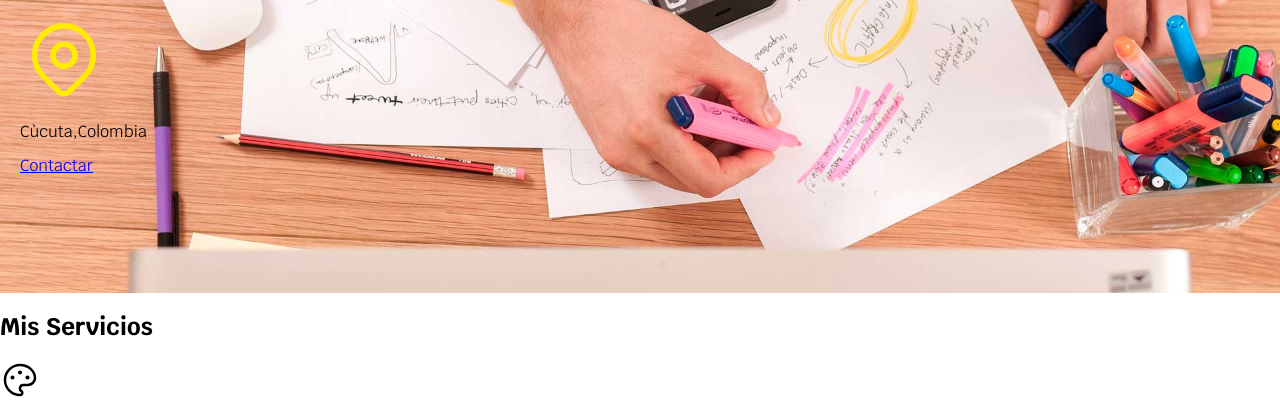
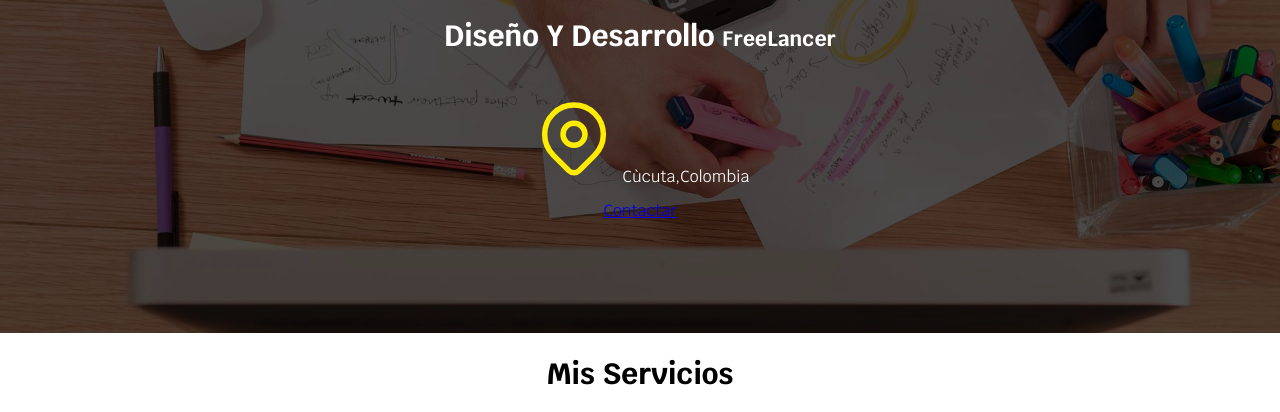
Before and after one commit to KevinGibram/freelancer_inicio, a plain HTML site: page index.html in a window 1280 px wide. Shown: the part 251-663 px from the top of the page. Drawn offline with Linux system fonts and the light colour scheme.

Commit message:
agregando transparencia a la imagen

```diff
--- a/css/styles.css
+++ b/css/styles.css
@@ -19,10 +19,21 @@ body{
     font-size: 16px; /* 1rem = 1px */
     font-family: 'Krub', sans-serif;
 }
-.titulo {
+
+h1{
+    font-size: 3.8rem;
+}
+
+h2{
+    font-size: 2.8rem;
+}
+
+h3{
+    font-size: 1.8rem;
+}
+
+h1,h2,h3{
     text-align: center;
-    font-size: 3.8rem;
-    color: var(--oscuro);
 }
 
 .titulo span{
@@ -68,8 +79,23 @@ text-align: center;
     background-image: url(../img/hero.jpg);
     background-repeat: no-repeat;
     background-size: cover;
-    height: 410px;
-    padding: 20px;
+    height: 450px;
+    position: relative;
 }
 
-.contenido-hero
+.contenido-hero {
+    position: absolute;
+    background-color: rgba(0, 0, 0, .7); /**anterior**/
+    background-color: rgb(0 0 0 / 70%);
+    width: 100%;
+    height: 100%;
+
+    display: flex;
+    flex-direction: column;
+    align-items: center;
+    justify-content: center;
+}
+
+.contenido-hero h2, .contenido-hero p{
+    color: var(--blanco);
+}
--- a/index.html
+++ b/index.html
@@ -14,7 +14,7 @@
 </head>
 <body>
     <header>
-        <h1 class="titulo">Kevin Rincon <span>FreeLancer</span></h1>
+        <h1>Kevin Rincon <span>FreeLancer</span></h1>
     </header>
 
     <div class="nav-bg">
@@ -29,12 +29,13 @@
     <section class="hero">
         <div class="contenido-hero">
             <h2 class="titulo">Diseño Y Desarrollo <span>FreeLancer</span></h2>
-        <svg xmlns="http://www.w3.org/2000/svg" class="icon icon-tabler icon-tabler-map-pin" width="88" height="88" viewBox="0 0 24 24" stroke-width="1.5" stroke="#ffec00" fill="none" stroke-linecap="round" stroke-linejoin="round">
-            <path stroke="none" d="M0 0h24v24H0z" fill="none"/>
-            <circle cx="12" cy="11" r="3" />
-            <path d="M17.657 16.657l-4.243 4.243a2 2 0 0 1 -2.827 0l-4.244 -4.243a8 8 0 1 1 11.314 0z" />
-          </svg>
-        <p>Cùcuta,Colombia</p>
+            <p>
+                <svg xmlns="http://www.w3.org/2000/svg" class="icon icon-tabler icon-tabler-map-pin" width="88" height="88" viewBox="0 0 24 24" stroke-width="1.5" stroke="#ffec00" fill="none" stroke-linecap="round" stroke-linejoin="round">
+                    <path stroke="none" d="M0 0h24v24H0z" fill="none"/>
+                    <circle cx="12" cy="11" r="3" />
+                    <path d="M17.657 16.657l-4.243 4.243a2 2 0 0 1 -2.827 0l-4.244 -4.243a8 8 0 1 1 11.314 0z" />
+                  </svg>
+                Cùcuta,Colombia</p>
         <a href="&">Contactar</a>
         </div>
     </section>
```
